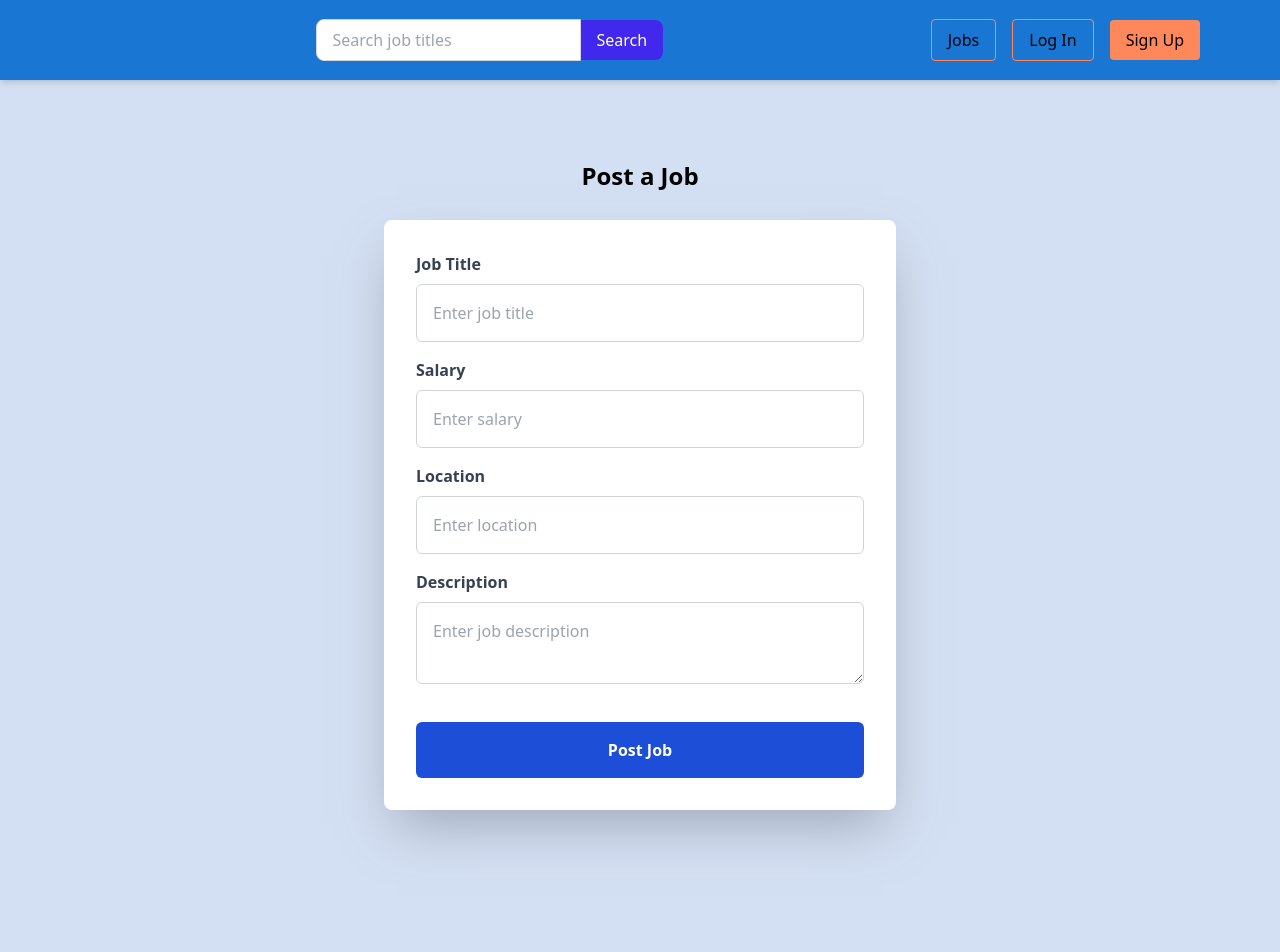
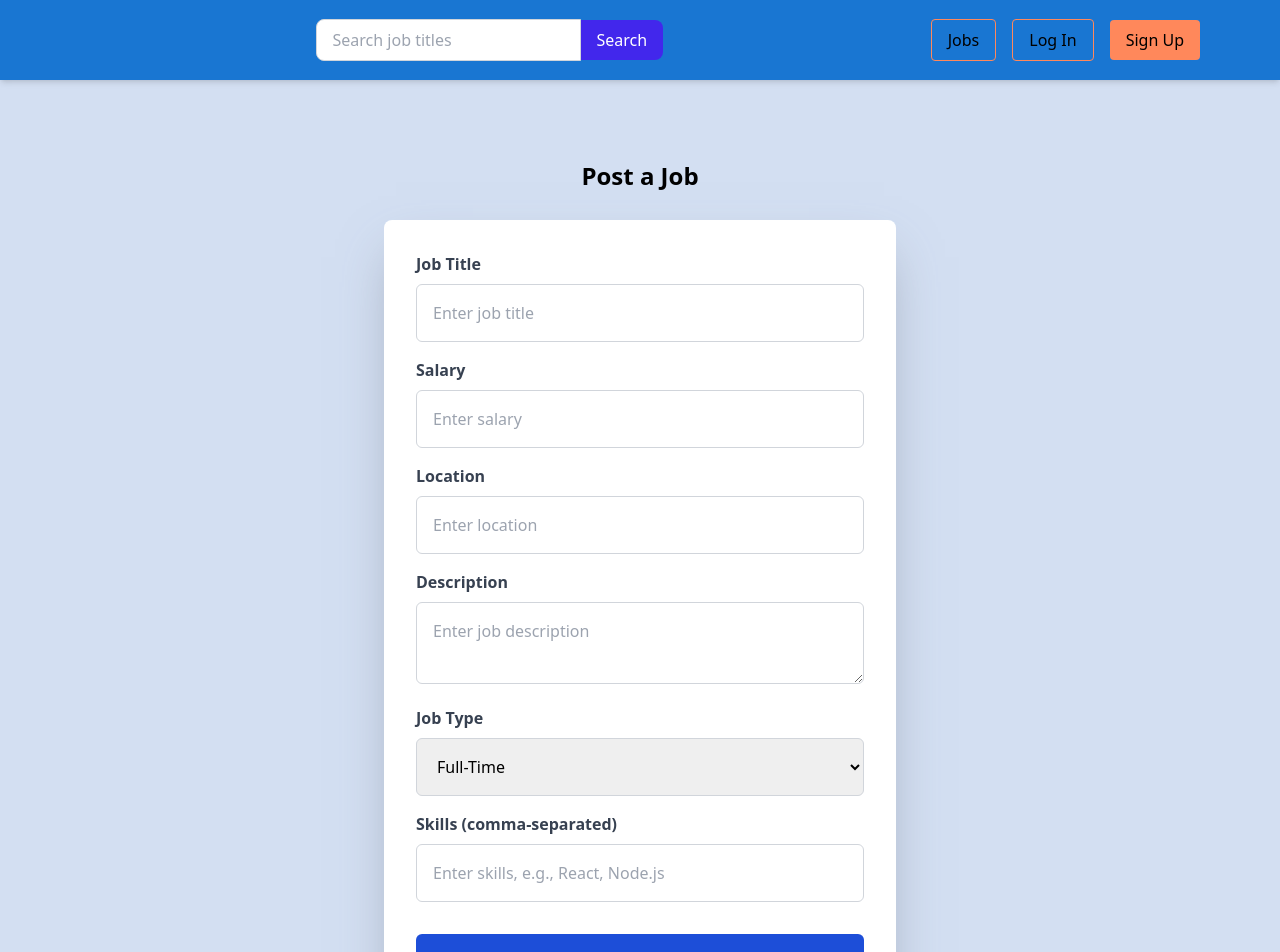
Before and after one commit to archana-singh-1/job-portal-project-frontend, a React (Vite) app: page /job-posting in a window 1280 px wide. Shown: the top 952 px of the page. Built offline with nearby package versions, Linux system fonts and the light colour scheme.

Commit message:
Add job posting

```diff
--- a/src/components/Jobposting.jsx
+++ b/src/components/Jobposting.jsx
@@ -1,11 +1,145 @@
+// import React, { useState } from 'react';
+// import axios from 'axios';
+
+// const JobPosting = () => {
+//     const [jobTitle, setJobTitle] = useState('');
+//     const [salary, setSalary] = useState('');
+//     const [location, setLocation] = useState('');
+//     const [description, setDescription] = useState('');
+//     const [message, setMessage] = useState(null);
+//     const [error, setError] = useState(null);
+
+//     const handleJobPost = async (e) => {
+//         e.preventDefault();
+
+//         try {
+//             const token = localStorage.getItem('token');
+//             if (!token) {
+//                 alert('Please log in to post a job.');
+//                 return;
+//             }
+
+//             const response = await axios.post(
+//                 'https://job-portal-project-theta.vercel.app/api/employer/jobs',
+//                 { jobTitle, salary, location, description },
+//                 {
+//                     headers: {
+//                         Authorization: `Bearer ${token}`,
+//                     },
+//                 }
+//             );
+
+//             setMessage('Job posted successfully!');
+//             setError(null);
+
+//             setJobTitle('');
+//             setSalary('');
+//             setLocation('');
+//             setDescription('');
+//         } catch (error) {
+//             setError(
+//                 error.response?.data?.message || 'Failed to post job. Please try again.'
+//             );
+//             setMessage(null);
+//         }
+//     };
+
+//     return (
+//         <div className="container mx-auto mt-[80px]">
+//             <h1 className="text-2xl text-center mb-7 font-bold">Post a Job</h1>
+//             <form
+//                 onSubmit={handleJobPost}
+//                 className="w-full max-w-lg mx-auto bg-white p-8 rounded-lg shadow-2xl shadow-gray-500/50"
+//             >
+//                 <div className="mb-4">
+//                     <label className="block text-gray-700 font-bold mb-2">Job Title</label>
+//                     <input
+//                         type="text"
+//                         className="w-full p-4 border border-gray-300 rounded-md"
+//                         value={jobTitle}
+//                         onChange={(e) => setJobTitle(e.target.value)}
+//                         placeholder="Enter job title"
+//                         required
+//                     />
+//                 </div>
+
+//                 <div className="mb-4">
+//                     <label className="block text-gray-700 font-bold mb-2">Salary</label>
+//                     <input
+//                         type="text"
+//                         className="w-full p-4 border border-gray-300 rounded-md"
+//                         value={salary}
+//                         onChange={(e) => setSalary(e.target.value)}
+//                         placeholder="Enter salary"
+//                         required
+//                     />
+//                 </div>
+
+//                 <div className="mb-4">
+//                     <label className="block text-gray-700 font-bold mb-2">Location</label>
+//                     <input
+//                         type="text"
+//                         className="w-full p-4 border border-gray-300 rounded-md"
+//                         value={location}
+//                         onChange={(e) => setLocation(e.target.value)}
+//                         placeholder="Enter location"
+//                         required
+//                     />
+//                 </div>
+
+//                 <div className="mb-4">
+//                     <label className="block text-gray-700 font-bold mb-2">Description</label>
+//                     <textarea
+//                         className="w-full p-4 border border-gray-300 rounded-md"
+//                         value={description}
+//                         onChange={(e) => setDescription(e.target.value)}
+//                         placeholder="Enter job description"
+//                         required
+//                     />
+//                 </div>
+
+//                 <button
+//                     type="submit"
+//                     className="w-full text-white font-bold py-4 px-5 rounded-md bg-blue-700 transition duration-200 mt-4"
+//                 >
+//                     Post Job
+//                 </button>
+
+//                 {message && <p className="text-green-500 mt-4">{message}</p>}
+//                 {error && <p className="text-red-500 mt-4">{error}</p>}
+//             </form>
+//         </div>
+//     );
+// };
+
+// export default JobPosting;
+
+
+
+
+
+
+
+
+
+
+
+
+
+
+
+
+
 import React, { useState } from 'react';
 import axios from 'axios';
 
 const JobPosting = () => {
-    const [jobTitle, setJobTitle] = useState('');
+    const [title, setTitle] = useState('');
     const [salary, setSalary] = useState('');
     const [location, setLocation] = useState('');
     const [description, setDescription] = useState('');
+    const [jobType, setJobType] = useState('Full-Time'); // Default job type
+    const [skills, setSkills] = useState(''); // Skills as a comma-separated string
     const [message, setMessage] = useState(null);
     const [error, setError] = useState(null);
 
@@ -19,9 +153,19 @@ const JobPosting = () => {
                 return;
             }
 
+            const employerId = "67569cfbfa35792d915b57f7"; // Replace with the actual employerId or fetch it dynamically
+
             const response = await axios.post(
-                'https://job-portal-project-theta.vercel.app/api/employer/jobs',
-                { jobTitle, salary, location, description },
+                'http://localhost:4000/api/employer/jobs',
+                {
+                    title,
+                    description,
+                    employerId,
+                    location,
+                    salary,
+                    jobType,
+                    skills: skills.split(',').map(skill => skill.trim()), // Convert comma-separated string to array
+                },
                 {
                     headers: {
                         Authorization: `Bearer ${token}`,
@@ -32,13 +176,16 @@ const JobPosting = () => {
             setMessage('Job posted successfully!');
             setError(null);
 
-            setJobTitle('');
+            // Reset form
+            setTitle('');
             setSalary('');
             setLocation('');
             setDescription('');
+            setJobType('Full-Time');
+            setSkills('');
         } catch (error) {
             setError(
-                error.response?.data?.message || 'Failed to post job. Please try again.'
+                error.response?.data?.error || 'Failed to post job. Please try again.'
             );
             setMessage(null);
         }
@@ -56,8 +203,8 @@ const JobPosting = () => {
                     <input
                         type="text"
                         className="w-full p-4 border border-gray-300 rounded-md"
-                        value={jobTitle}
-                        onChange={(e) => setJobTitle(e.target.value)}
+                        value={title}
+                        onChange={(e) => setTitle(e.target.value)}
                         placeholder="Enter job title"
                         required
                     />
@@ -98,6 +245,32 @@ const JobPosting = () => {
                     />
                 </div>
 
+                <div className="mb-4">
+                    <label className="block text-gray-700 font-bold mb-2">Job Type</label>
+                    <select
+                        className="w-full p-4 border border-gray-300 rounded-md"
+                        value={jobType}
+                        onChange={(e) => setJobType(e.target.value)}
+                        required
+                    >
+                        <option value="Full-Time">Full-Time</option>
+                        <option value="Part-Time">Part-Time</option>
+                        <option value="Contract">Contract</option>
+                    </select>
+                </div>
+
+                <div className="mb-4">
+                    <label className="block text-gray-700 font-bold mb-2">Skills (comma-separated)</label>
+                    <input
+                        type="text"
+                        className="w-full p-4 border border-gray-300 rounded-md"
+                        value={skills}
+                        onChange={(e) => setSkills(e.target.value)}
+                        placeholder="Enter skills, e.g., React, Node.js"
+                        required
+                    />
+                </div>
+
                 <button
                     type="submit"
                     className="w-full text-white font-bold py-4 px-5 rounded-md bg-blue-700 transition duration-200 mt-4"
--- a/src/components/Login.jsx
+++ b/src/components/Login.jsx
@@ -16,7 +16,7 @@ const Login = ({ setIsLoggedIn }) => {
         e.preventDefault();
 
         try {
-            const response = await axios.post('https://job-portal-project-theta.vercel.app/user/login', {
+            const response = await axios.post('http://localhost:4000/user/login', {
                 email,
                 password
             });
```
